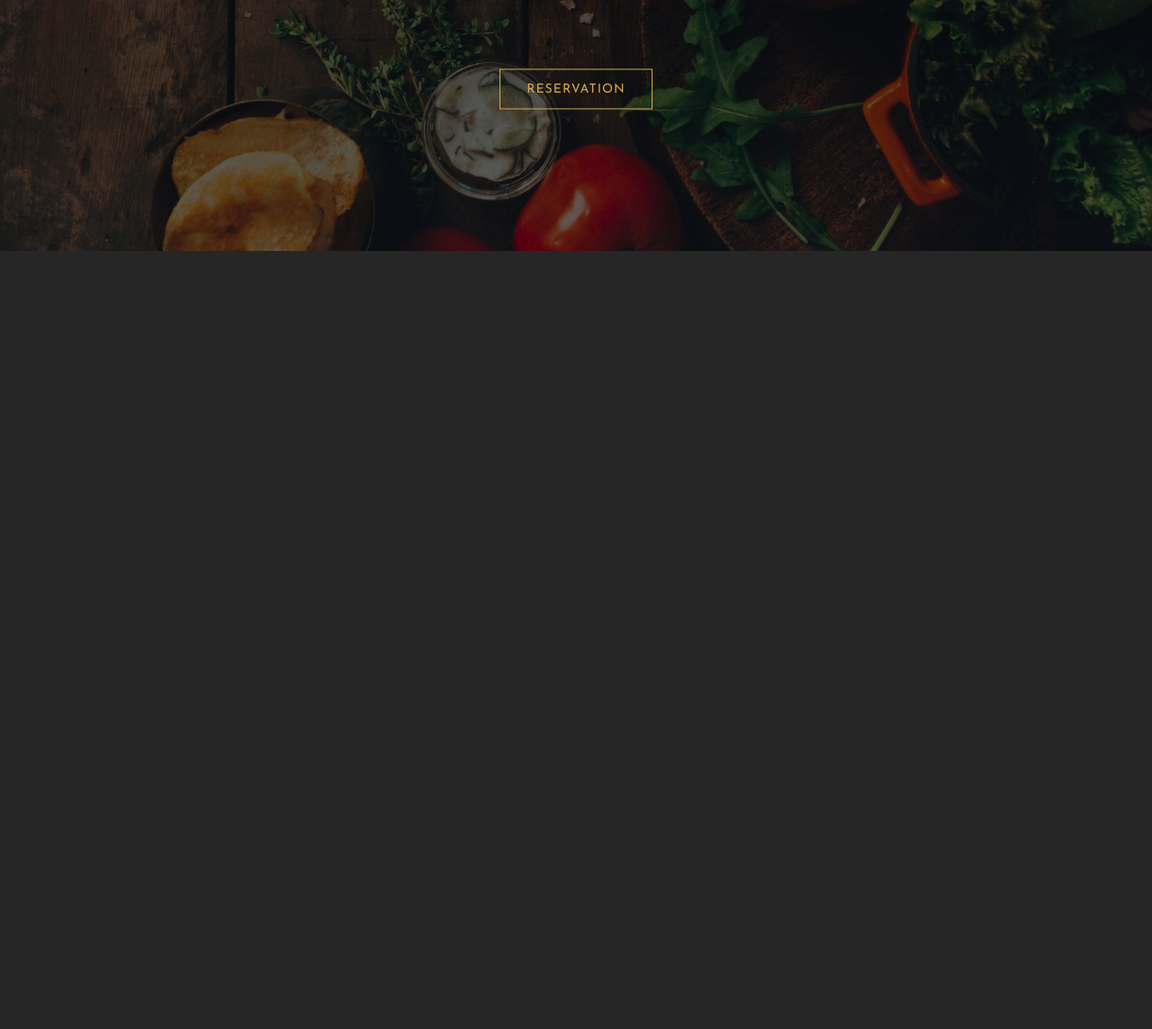
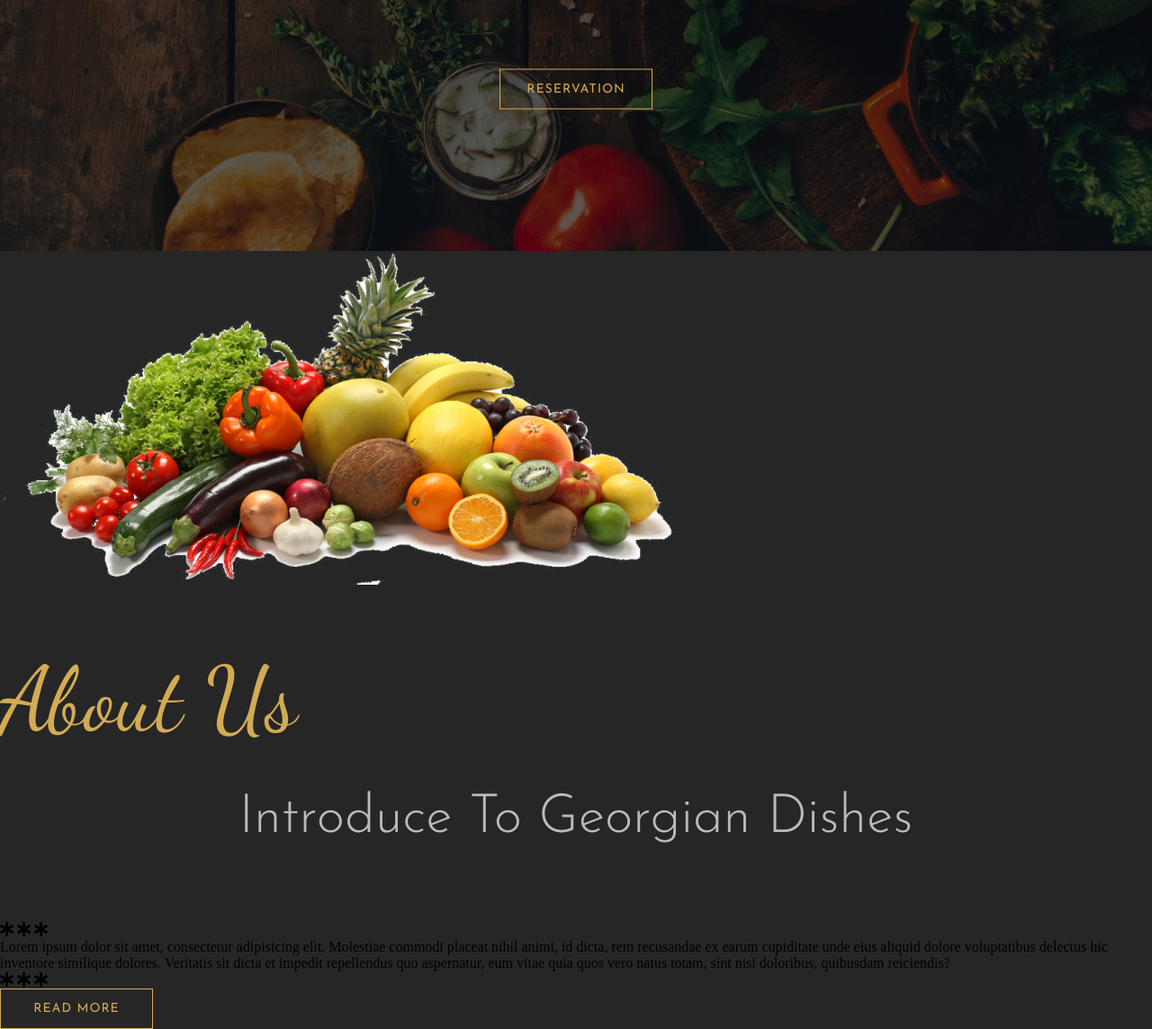
Before and after one commit to MAbdurahman/sass-restaurant-project, a website: page index.html in a window 1280 px wide. Shown: the part 521-1665 px from the top of the page at 90% size. Before the commit the page ends 800 px from the top, so only its background shows below. Drawn offline with nearby package versions, Linux system fonts and the light colour scheme.

Commit message:
Create about section structure

```diff
--- a/index.html
+++ b/index.html
@@ -44,6 +44,35 @@
 </header>
 <!--End of Header-->
 
+<!--About Us-->
+<section class="about-us">
+    <div class="about-us-left"><img src="./img/about-us-img.png" /></div>
+
+    <div class="about-us-right">
+        <h1 class="main-heading">About Us</h1>
+        <h3 class="sub-heading">Introduce To Georgian Dishes</h3>
+        <div class="stars">
+            <i class="fas fa-star-of-life star"></i>
+            <i class="fas fa-star-of-life star"></i>
+            <i class="fas fa-star-of-life star"></i>
+        </div>
+        <p class="description">
+            Lorem ipsum dolor sit amet, consectetur adipisicing elit. Molestiae
+            commodi placeat nihil animi, id dicta, rem recusandae ex earum
+            cupiditate unde eius aliquid dolore voluptatibus delectus hic
+            inventore similique dolores. Veritatis sit dicta et impedit
+            repellendus quo aspernatur, eum vitae quia quos vero natus totam, sint
+            nisi doloribus, quibusdam reiciendis?
+        </p>
+        <div class="stars">
+            <i class="fas fa-star-of-life star"></i>
+            <i class="fas fa-star-of-life star"></i>
+            <i class="fas fa-star-of-life star"></i>
+        </div>
+        <button type="button" class="main-btn">Read More</button>
+    </div>
+</section>
+<!--End of About Us-->
 
 </body>
 </html>
```
